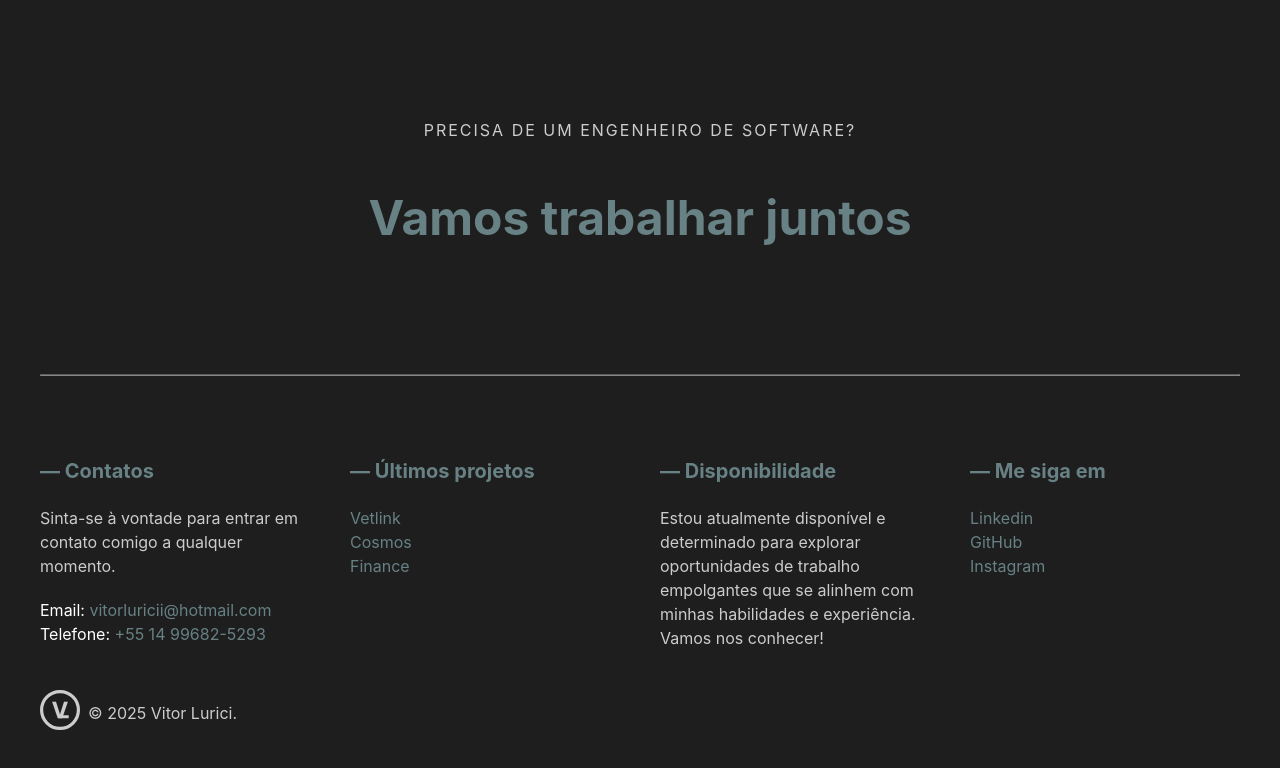
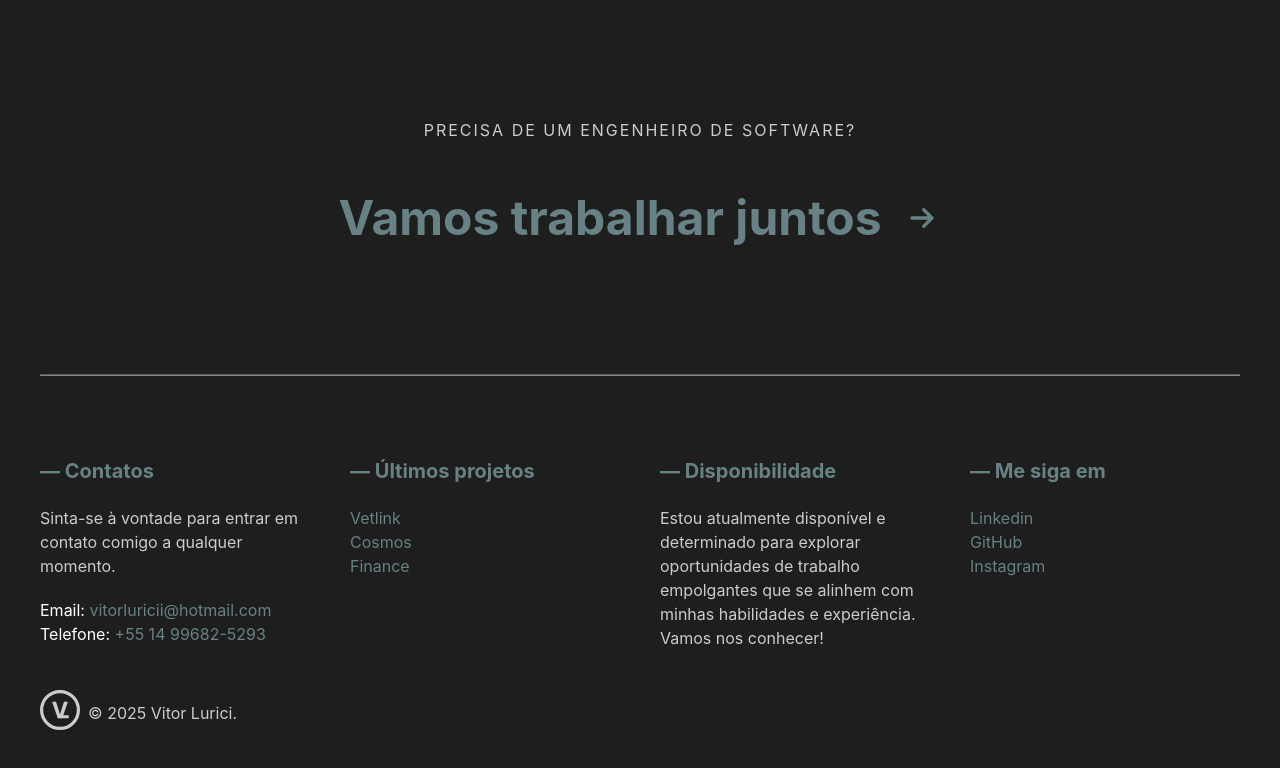
Before and after one commit to vitorlurici/portfolio, a React (Vite) app: page /portfolio/pt in a window 1280 px wide. Shown: the part 2418-3186 px from the top of the page. Built offline with nearby package versions, Linux system fonts and the light colour scheme.

Commit message:
home-update

```diff
--- /dev/null
+++ b/src/assets/svg/RightArrowIcon.tsx
@@ -0,0 +1,5 @@
+export const RightArrowIcon = () => {
+  return <svg width="800px" height="800px" viewBox="0 0 24 24" fill="none" xmlns="http://www.w3.org/2000/svg">
+  <path d="M6 12H18M18 12L13 7M18 12L13 17" stroke="#000000" stroke-width="2" stroke-linecap="round" stroke-linejoin="round"/>
+  </svg>
+};
--- a/src/pages/Home/Home.scss
+++ b/src/pages/Home/Home.scss
@@ -110,6 +110,26 @@
     p {
       letter-spacing: 2px;
     }
+
+    a {
+      display: flex;
+      gap: 20px;
+      align-items: center;
+      transition: box-shadow 0.3s ease;
+
+      &:hover {
+        box-shadow: 0 2px 0 0 #678184;
+      }
+
+      svg {
+        width: 40px;
+        height: 40px;
+
+        path {
+          stroke: #678184;
+        }
+      }
+    }
   }
 }
 
--- a/src/pages/Home/Home.tsx
+++ b/src/pages/Home/Home.tsx
@@ -7,6 +7,7 @@ import "./Home.scss";
 import useTitleUpdate from "../../hooks/useTitleUpdate";
 import { useVisibleSections } from "../../hooks/useVisibleSections";
 import { AnimatedSection } from "../../components/AnimatedSection/AnimatedSection";
+import { RightArrowIcon } from "../../assets/svg/RightArrowIcon";
 
 interface HomeProps {
   isLoadingComplete: boolean;
@@ -96,6 +97,7 @@ export const Home = () => {
           <p>{translations[language].need}</p>
           <Link to={buildLink("/contact")}>
             <h1>{translations[language].letsWork}</h1>
+            <RightArrowIcon />
           </Link>
         </div>
       </AnimatedSection>
```
Also changed, not shown: src/assets/svg/UpArrowIcon.tsx (added, +19 -0 lines).
